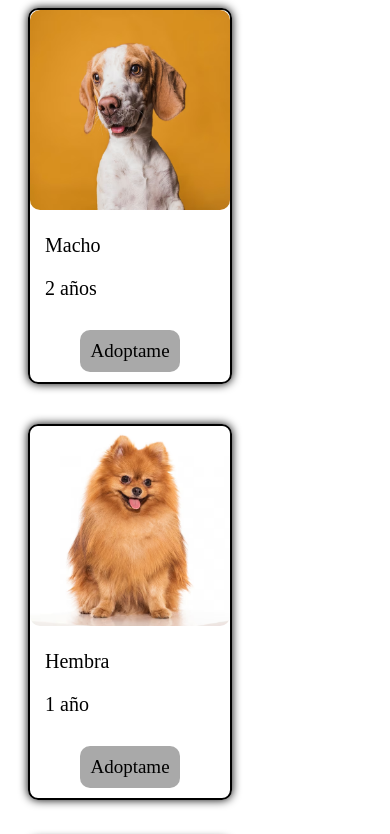
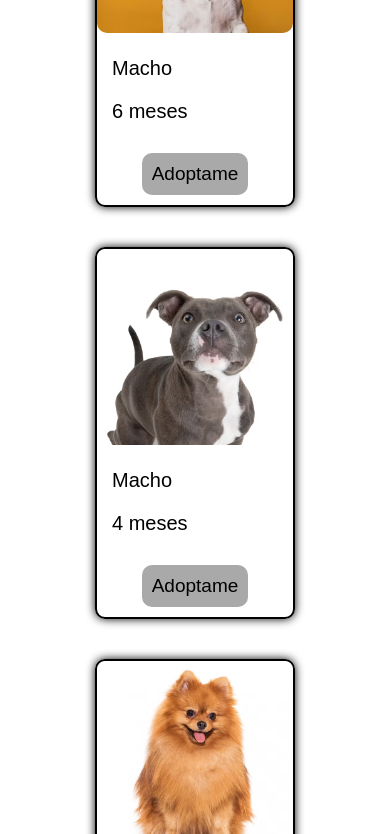
Before and after one commit to NotAllMe/TPO-CodoACodo, a plain HTML site: page adopcion.html in a window 390 px wide. Shown: the part 185-1019 px from the top of the page. Drawn offline with Linux system fonts and the light colour scheme; no server answers; a web font is replaced by a local one.

Commit message:
modificaciones al nav y pagina de adopciones

```diff
--- a/adopcion.html
+++ b/adopcion.html
@@ -5,41 +5,23 @@
     <meta charset="UTF-8">
     <meta name="viewport" content="width=device-width, initial-scale=1.0">
     <meta http-equiv="X-UA-Compatible" content="ie=edge">
-    <title>Refugio Huellitas de Amor</title>
-    <link rel="stylesheet" href="./css/nacho.css">
+    <title>En adopcion</title>
+    <link rel="stylesheet" href="./css/style.css">
 </head>
 
 <body>
-    <header>
-        <h1> Refugio Huellitas de Amor </h1>
-        <nav>
-            <a href="index.html">
-                <img width="100" src="./img/LOGO.png" alt="logo">
-            </a>
-            <a href="index.html">Home</a>
-            <a href="contacto.html">Contacto</a>
-            <a href="contacto.html">Donaciones</a>
-          </nav>
-     </header>
-     <main>
+
+    <div class="grandiv">
+
         <div class="tarjetas">
             <img class="imgtarjeta" src="./img/perro 1.avif" alt="">
             <div>
                 <p class="nombre">Cardito</p>
             </div>
             <p class="subtexto">Macho</p>
-        <p class="subtexto">2 años</p>
+            <p class="subtexto">6 meses</p>
             <a class="adoptar" href="#">Adoptame</a>
 
-    </div>
-    <div class="tarjetas">
-        <img class="imgtarjeta" src="./img/perro 2.avif" alt="">
-        <div>
-            <p class="nombre">Pascu</p>
-        </div>
-        <p class="subtexto">Hembra</p>
-        <p class="subtexto">1 año</p>
-        <a class="adoptar" href="#">Adoptame</a>
         </div>
         <div class="tarjetas">
             <img class="imgtarjeta" src="./img/perro 3.avif" alt="">
@@ -47,7 +29,16 @@
                 <p class="nombre">Chicho</p>
             </div>
             <p class="subtexto">Macho</p>
-        <p class="subtexto">3 años</p>
+            <p class="subtexto">4 meses</p>
+            <a class="adoptar" href="#">Adoptame</a>
+        </div>
+        <div class="tarjetas">
+            <img class="imgtarjeta" src="./img/perro 2.avif" alt="">
+            <div>
+                <p class="nombre">Pasca</p>
+            </div>
+            <p class="subtexto">Hembra</p>
+            <p class="subtexto">8 meses</p>
             <a class="adoptar" href="#">Adoptame</a>
         </div>
         <div class="tarjetas">
@@ -56,7 +47,7 @@
                 <p class="nombre">Gomito</p>
             </div>
             <p class="subtexto">Macho</p>
-        <p class="subtexto">2 años</p>
+            <p class="subtexto">9 meses</p>
             <a class="adoptar" href="#">Adoptame</a>
         </div>
         <div class="tarjetas">
@@ -65,7 +56,7 @@
                 <p class="nombre">Meme</p>
             </div>
             <p class="subtexto">Hembra</p>
-        <p class="subtexto">3 años</p>
+            <p class="subtexto">6 meses</p>
             <a class="adoptar" href="#">Adoptame</a>
         </div>
         <div class="tarjetas">
@@ -74,16 +65,16 @@
                 <p class="nombre">Ogrito</p>
             </div>
             <p class="subtexto">Macho</p>
-        <p class="subtexto">1 año</p>
+            <p class="subtexto">5 meses</p>
             <a class="adoptar" href="#">Adoptame</a>
         </div>
         <div class="tarjetas">
             <img class="imgtarjeta" src="./img/perro 7.avif" alt="">
             <div>
-            <p class="nombre">Chicha</p>
+                <p class="nombre">Chincha</p>
             </div>
             <p class="subtexto">Hembra</p>
-        <p class="subtexto">3 años</p>
+            <p class="subtexto">7 meses</p>
             <a class="adoptar" href="#">Adoptame</a>
         </div>
         <div class="tarjetas">
@@ -92,7 +83,7 @@
                 <p class="nombre">Pickle</p>
             </div>
             <p class="subtexto">Macho</p>
-        <p class="subtexto">2 años</p>
+            <p class="subtexto">4 meses</p>
             <a class="adoptar" href="#">Adoptame</a>
         </div>
         <div class="tarjetas">
@@ -100,12 +91,12 @@
             <div>
                 <p class="nombre">Luchi</p>
             </div>
-        <p class="subtexto">Macho</p>
-        <p class="subtexto">2 años</p>
+            <p class="subtexto">Hembra</p>
+            <p class="subtexto">8 meses</p>
             <a class="adoptar" href="#">Adoptame</a>
         </div>
-    </main>
-    <script src="./js/apidog.js"></script>
+    </div>
+
 
 </body>
 
--- a/css/nacho.css
+++ /dev/null
@@ -1,88 +0,0 @@
-
-
-.subtexto {
-
-    font-size: 20px;
-    text-align: left;
-    margin-left: 15px;
-
-
-
-}
-
-.tarjetas {
-
-    width: 200px;
-    border: 2px solid black;
-    border-radius: 10px;
-    box-shadow: 0 0 10px black;
-    margin: 20px;
-    display: inline-block;
-    position: relative;
-    text-align: center;
-
-
-}
-
-.tarjetas > div {
-   position:absolute;
-    top:0;
-    left:0;
-    z-index:-1;
-    padding:10px;
-    margin:0;
-    text-align: center;
-
-}
-
-.imgtarjeta {
-    width: 100%;
-    border-radius: 10px;
-    position: relative;
-    display: inline-block;
-    text-align: center;
-
-   }
-.tarjetas img {
-    padding: 0;
-    margin: 0;
-}
-.nombre {
-    font-size: 25px;
-    padding: 2px;
-    text-align: center;
-    margin: 50px
-
-}
-.imgtarjeta:hover {
-   opacity: 0.2;
-   -webkit-transition: opacity 500ms;
-   -moz-transition: opacity 500ms;
-   -o-transition: opacity 500ms;
-   -ms-transition: opacity 500ms;
-    transition: opacity 500ms;
-
-}
-
-
-
-.textarjeta{
-    font-size: 10px;
-}
-
-
-.adoptar {
-    text-decoration: none;
-    font-size: 19px;
-    padding: 10px;
-    color: black;
-    background-color: darkgrey;
-    border-radius: 10px;
-    display: inline-block;
-    margin: 10px;
-    font-weight: 300;
- }
-
-.adoptar:hover {
-      background-color: aquamarine;
-}
--- a/css/style.css
+++ b/css/style.css
@@ -300,7 +300,6 @@ float: left;
 
 }
 
-
 /*estilos del footer*/
 
 .main-footer {
@@ -318,6 +317,7 @@ float: left;
 .copy {
   color: #555;
 }
+
 /*estilos para tablet*/
 
 @media screen and (min-width: 768px) {
@@ -423,3 +423,136 @@ float: left;
   width:135px;
   background-position:center;
 }
+
+/*Estilos Adopcion*/
+
+.subtexto {
+
+  font-size: 20px;
+  text-align: left;
+  margin-left: 15px;
+
+}
+
+.tarjetas {
+
+  width: 200px;
+  border: 2px solid black;
+  border-radius: 10px;
+  box-shadow: 0 0 10px black;
+  margin: 20px;
+  display: inline-block;
+  position: relative;
+  text-align: center;
+
+
+}
+
+.tarjetas > div {
+ position:absolute;
+  top:0;
+  left:0;
+  z-index:-1;
+  padding:10px;
+  margin:0;
+  text-align: center;
+
+}
+
+.imgtarjeta {
+  width: 100%;
+  border-radius: 10px;
+  position: relative;
+  display: inline-block;
+  text-align: center;
+
+ }
+.tarjetas img {
+  padding: 0;
+  margin: 0;
+}
+.nombre {
+  font-size: 25px;
+  padding: 2px;
+  text-align: center;
+  margin: 50px;
+  justify-content: center;
+  align-items: center;
+
+}
+.imgtarjeta:hover {
+ opacity: 0.2;
+ -webkit-transition: opacity 500ms;
+ -moz-transition: opacity 500ms;
+ -o-transition: opacity 500ms;
+ -ms-transition: opacity 500ms;
+  transition: opacity 500ms;
+
+}
+
+.textarjeta{
+  font-size: 10px;
+}
+
+
+.adoptar {
+  text-decoration: none;
+  font-size: 19px;
+  padding: 10px;
+  color: black;
+  background-color: darkgrey;
+  border-radius: 10px;
+  display: inline-block;
+  margin: 10px;
+  font-weight: 300;
+}
+
+.adoptar:hover {
+    background-color: red;
+}
+
+.grandiv {
+
+  display: grid;
+  /* grid-template-columns: repeat( 3,400px); */
+
+   justify-content: center;
+  align-items: center;
+  grid-template-areas: "tarjetas tarjetas tarjetas"
+                      "tarjetas tarjetas tarjetas"
+                      "tarjetas tarjetas tarjetas"
+
+}
+
+
+@media screen and (max-width: 1100px) {
+  .grandiv {
+      display: grid;
+      justify-content: center;
+      align-items: center;
+  grid-template-areas: "tarjetas tarjetas"
+                      "tarjetas tarjetas"
+                      "tarjetas tarjetas"
+                      "tarjetas tarjetas";
+
+
+
+      }
+  }
+
+@media screen and (max-width: 600px) {
+  .grandiv {
+      display: grid;
+      justify-content: center;
+  align-items: center;
+  grid-template-areas: "tarjetas"
+                      "tarjetas"
+                      "tarjetas"
+                      "tarjetas"
+                      "tarjetas"
+                      "tarjetas"
+                      "tarjetas"
+                      "tarjetas"
+                      "tarjetas"
+      }
+  }
```
Also changed, not shown: apoyo.html (+0 -4 lines), js/script.js (+15 -0 lines). Lines whose indentation alone changed are shown as unchanged.
